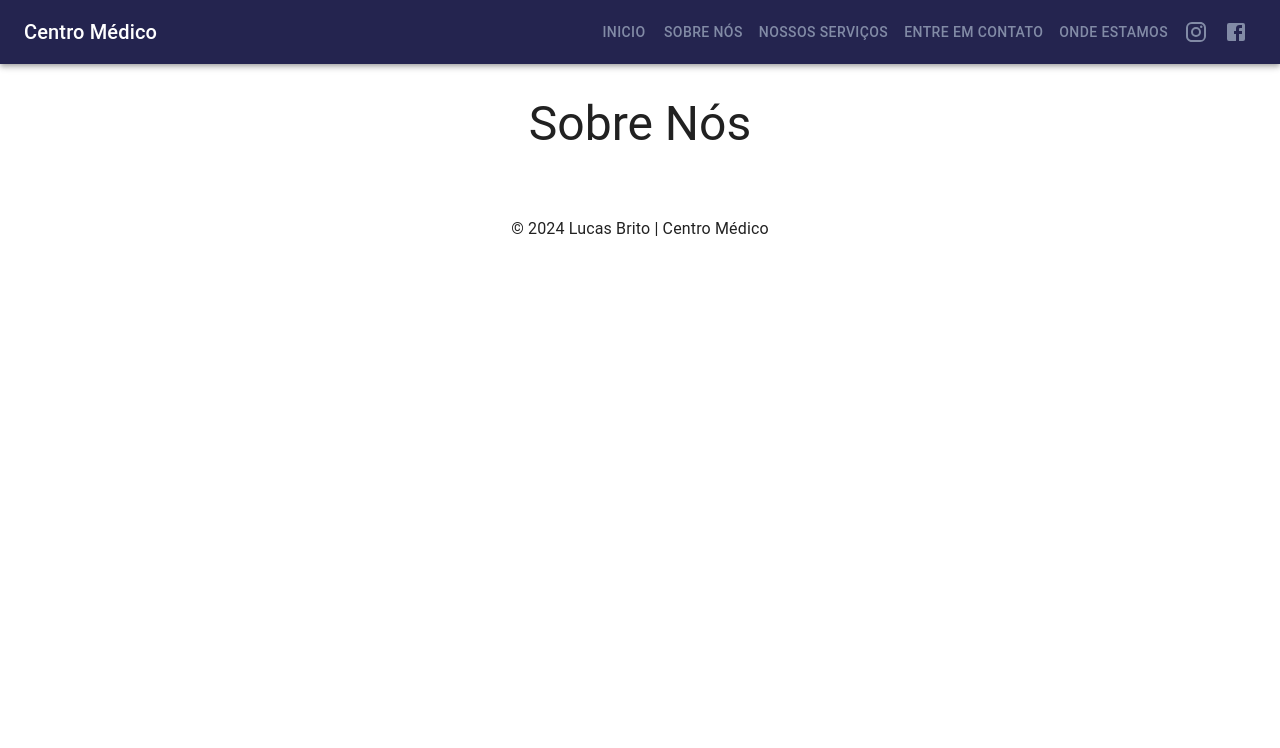
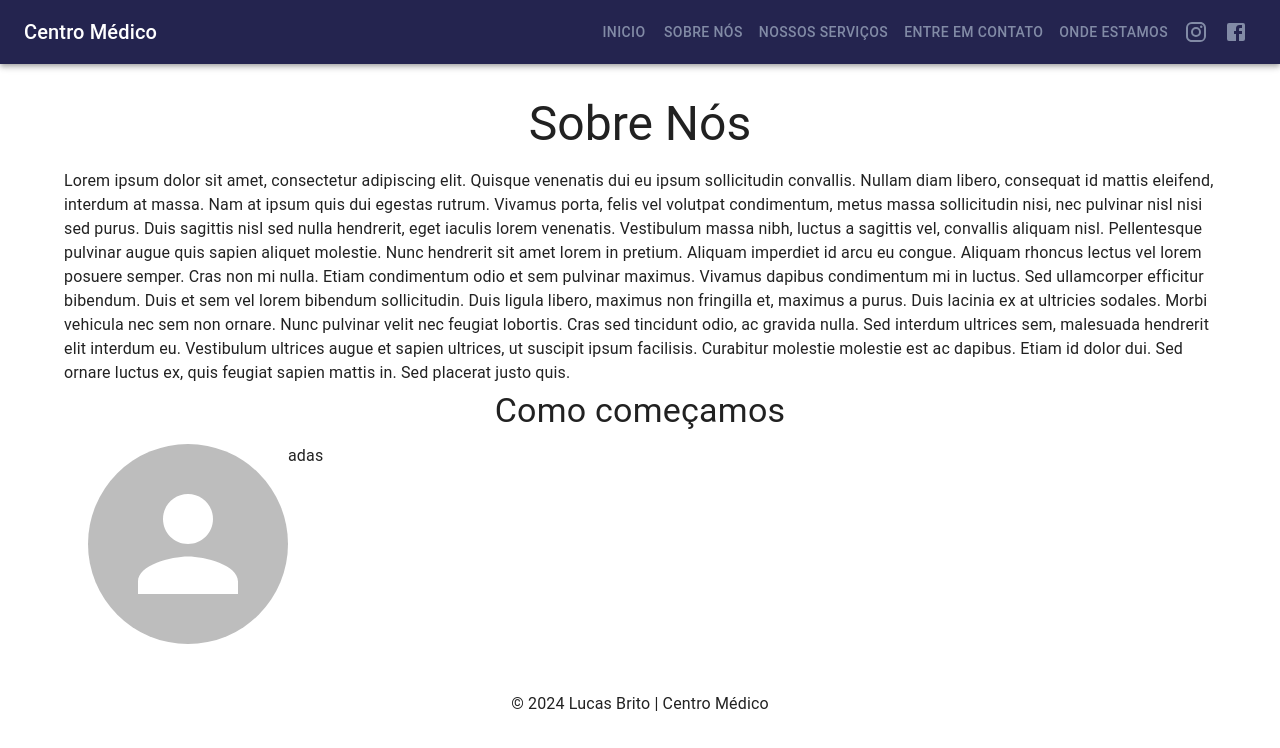
Before and after one commit to britolmbs/centro-medico, a React (Create React App) app: page /About in a window 1280 px wide. Shown: the top 748 px of the page. Built offline with nearby package versions, Linux system fonts and the light colour scheme.

Commit message:
Criando a estrutura do about e colocando discrição no catalogo de serviço da home

```diff
--- a/src/components/Product.js
+++ b/src/components/Product.js
@@ -6,44 +6,44 @@ const produto = [
     {
         name: 'Consultas Médicas',
         image: '',
-        description: '',
+        description: 'Lorem ipsum dolor sit amet, consectetur adipiscing elit. Ut efficitur metus quis diam luctus condimentum in commodo felis. Sed vitae congue metus, a facilisis odio. Aliquam id tempus arcu. Nulla luctus, tortor lobortis vestibulum pulvinar, orci diam dapibus nisi, sit amet dictum tortor libero at lacus. Fusce mattis lobortis nibh.',
 
     },
 
     {
         name: 'Fisoterapia',
         image: '',
-        description: '',
+        description: 'Lorem ipsum dolor sit amet, consectetur adipiscing elit. Fusce interdum erat vel dui semper venenatis. Cras commodo metus in orci molestie, malesuada ullamcorper tortor volutpat. Vestibulum quis mi vestibulum, mattis dolor eget, convallis mi. Integer mattis consectetur lacus at luctus. Cras laoreet velit nisl, ac pellentesque nisi egestas vitae. Quisque.',
 
     },
     {
         name: 'Exames Complementares',
         image: '',
-        description: '',
+        description: 'Lorem ipsum dolor sit amet, consectetur adipiscing elit. Nam consequat ullamcorper purus, id rutrum ipsum ornare at. In hac habitasse platea dictumst. Aenean dictum finibus nibh vel tristique. Donec nulla elit, hendrerit eu viverra at, pulvinar sit amet mi. Donec et lobortis orci, sit amet suscipit nibh. Etiam consequat sit.',
 
     },
     {
         name: 'Laboratório',
         image: '',
-        description: '',
+        description: 'Lorem ipsum dolor sit amet, consectetur adipiscing elit. Phasellus vitae porttitor est. Vestibulum suscipit porta auctor. Nam ut neque leo. Curabitur eu metus dui. Suspendisse hendrerit fermentum nisi et dignissim. Sed commodo porta massa, a lacinia augue molestie quis. Donec ut nisl est. Morbi vestibulum ligula sed lacus luctus, nec.',
 
     },
     {
         name: 'Dentista',
         image: '',
-        description: '',
+        description: 'Lorem ipsum dolor sit amet, consectetur adipiscing elit. Nullam urna augue, fringilla in lectus eget, commodo feugiat quam. Etiam semper ante in sapien mollis, non iaculis risus placerat. Nulla mollis justo elit, a pulvinar sem mollis id. Aliquam ut diam ac odio faucibus accumsan. Phasellus lacinia efficitur ultrices. Nunc eleifend.',
 
     },
     {
         name: 'Tratamentos Estéticos',
         image: '',
-        description: '',
+        description: 'Lorem ipsum dolor sit amet, consectetur adipiscing elit. Etiam eget dignissim orci, et dictum tellus. Nulla imperdiet, nulla vel consequat rhoncus, neque nulla interdum ex, non efficitur lacus nisl quis risus. Vestibulum et euismod mi. Proin fermentum gravida malesuada. Cras a ultrices nisl. Aenean sed neque consectetur, fermentum libero eget.',
 
     },
     {
         name: 'Medicina do Trabalho',
         image: '',
-        description: '',
+        description: 'Lorem ipsum dolor sit amet, consectetur adipiscing elit. Nam et mollis purus. Nulla vitae viverra metus, id elementum enim. Aenean bibendum diam at iaculis varius. Mauris id magna elementum, feugiat mi quis, blandit metus. Fusce tincidunt libero sed erat tristique consequat. Maecenas commodo, justo a ornare lobortis, augue lorem vulputate.',
 
     },
 ]
--- a/src/components/css/Carrossel.css
+++ b/src/components/css/Carrossel.css
@@ -1,6 +1,6 @@
 .slide-item {
     width: 100%;
-    height: 350px;
+    height: 50vh;
     object-fit: cover;
 
 }
--- a/src/pages/About.js
+++ b/src/pages/About.js
@@ -1,5 +1,6 @@
-import { Container, Typography } from "@mui/material";
+import { Avatar, Container, Grid, Grid2, Typography } from "@mui/material";
 import React from "react";
+
 
 const About = () => {
     return (
@@ -7,9 +8,37 @@ const About = () => {
         <Typography variant="h3" align="center" gutterBottom>
             Sobre Nós
         </Typography>
+
+        <Grid item xs={12} sm={8}>
+            <Typography variant="body1" gutterBottom>
+            Lorem ipsum dolor sit amet, consectetur adipiscing elit. Quisque venenatis dui eu ipsum sollicitudin convallis. Nullam diam libero, consequat id mattis eleifend, interdum at massa. Nam at ipsum quis dui egestas rutrum. Vivamus porta, felis vel volutpat condimentum, metus massa sollicitudin nisi, nec pulvinar nisl nisi sed purus. Duis sagittis nisl sed nulla hendrerit, eget iaculis lorem venenatis. Vestibulum massa nibh, luctus a sagittis vel, convallis aliquam nisl. Pellentesque pulvinar augue quis sapien aliquet molestie.
+
+Nunc hendrerit sit amet lorem in pretium. Aliquam imperdiet id arcu eu congue. Aliquam rhoncus lectus vel lorem posuere semper. Cras non mi nulla. Etiam condimentum odio et sem pulvinar maximus. Vivamus dapibus condimentum mi in luctus. Sed ullamcorper efficitur bibendum. Duis et sem vel lorem bibendum sollicitudin. Duis ligula libero, maximus non fringilla et, maximus a purus. Duis lacinia ex at ultricies sodales. Morbi vehicula nec sem non ornare. Nunc pulvinar velit nec feugiat lobortis. Cras sed tincidunt odio, ac gravida nulla.
+
+Sed interdum ultrices sem, malesuada hendrerit elit interdum eu. Vestibulum ultrices augue et sapien ultrices, ut suscipit ipsum facilisis. Curabitur molestie molestie est ac dapibus. Etiam id dolor dui. Sed ornare luctus ex, quis feugiat sapien mattis in. Sed placerat justo quis.
+            </Typography>
+        </Grid>
+     <Container>
+        <Grid item xs={12} sm={8}>
+            <Typography variant="h4" align="center"
+            gutterBottom>
+                Como começamos
+            </Typography>
+            <Grid container spacing={4} alignItems="center">
+                <Grid item xs={12} sm={6} display="flex" justifyContent="center">
+                    <Avatar alt="centro"
+                    src=""
+                    sx={{ width: 200, height: 200,}} />
+                    <Grid item xs={12} sm={8}>
+                    <Typography variant="body1">adas</Typography>
+                </Grid>
+            </Grid>
+            </Grid>
+            </Grid>
+            </Container>
        </Container>
-    )
-}
+    );
+};
 
 
 export default About;
```
